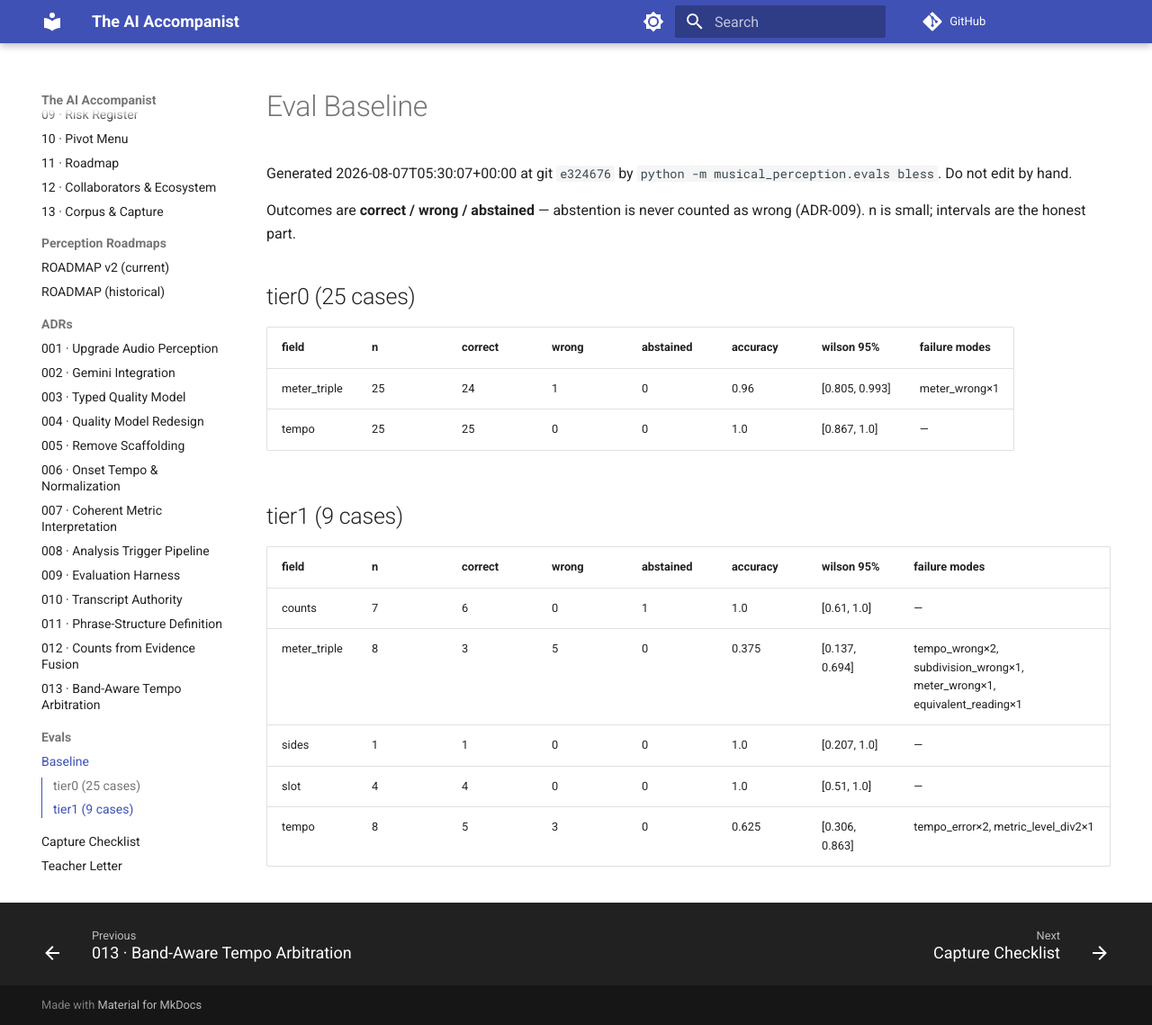
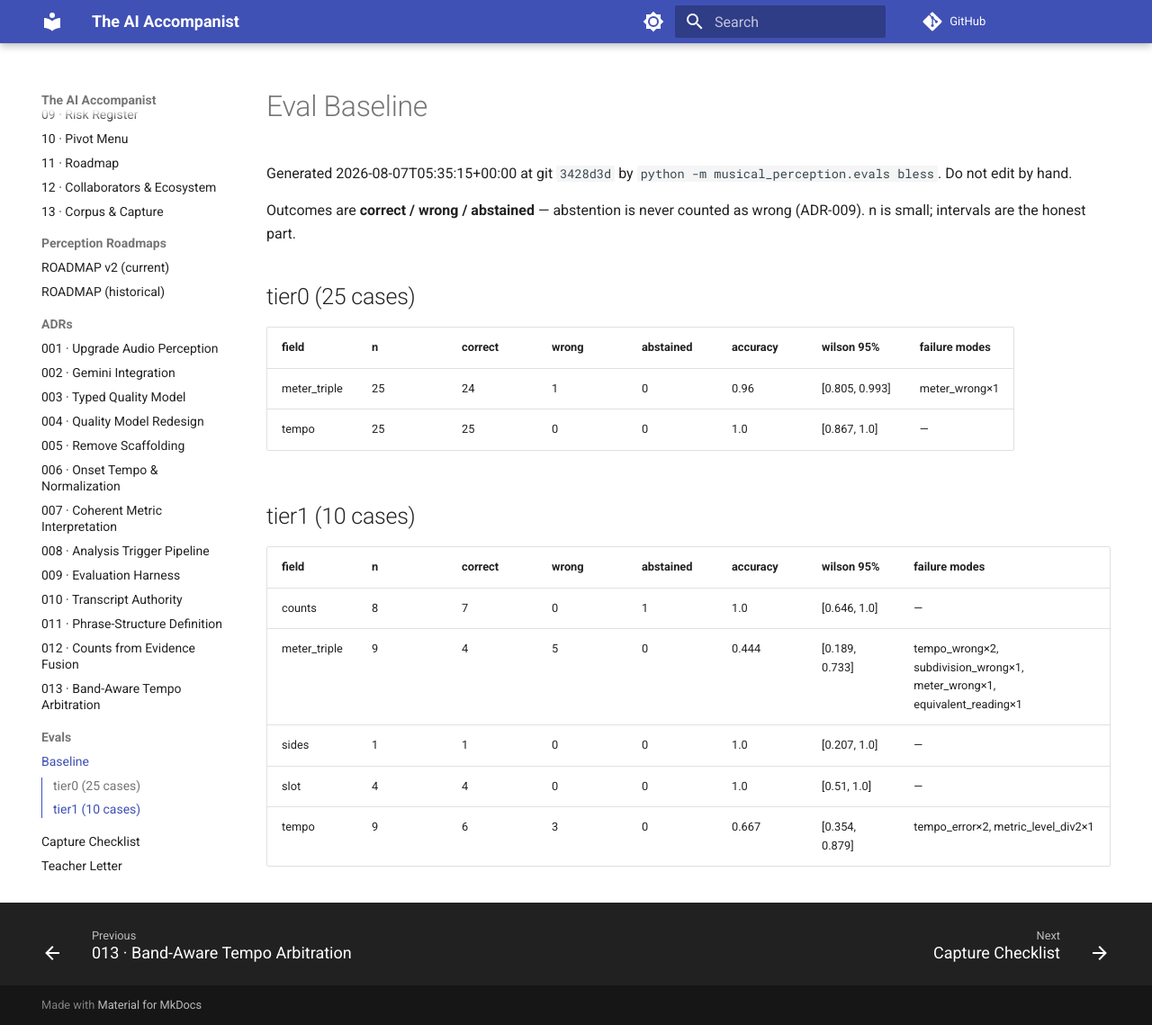
Before and after one commit to ben-juodvalkis/musical-perception, an MkDocs documentation site: the page built from docs/evals/baseline.md, in a window 1280 px wide and 1139 px high. Shown: the whole window at 90% size. Built offline with MkDocs 1.6.1 and Material for MkDocs 9.7.7, drawn with Linux system fonts in a browser that asks for light colours; comment, search, counter and statistics services are not loaded.

Commit message:
feat: rig clip 3 (4/4 control) — first fully green real-audio row
102.3 vs 104 (1.6%, 94% conf), 4/4, 8 counts, subdivision none — every
pinned field correct. As the control for clip 4: plain delivery lands
within 2% like clips 1-2, proving the 6/8 tempo miss was accent-induced
agogics, which pins the justification for a dominant-cluster IOI change
in rhythm.py (next eval-gated candidate).

Co-Authored-By: Claude Fable 5 <noreply@anthropic.com>

```diff
--- a/docs/evals/baseline.md
+++ b/docs/evals/baseline.md
@@ -1,6 +1,6 @@
 # Eval Baseline
 
-Generated 2026-08-07T05:30:07+00:00 at git `e324676` by `python -m musical_perception.evals bless`. Do not edit by hand.
+Generated 2026-08-07T05:35:15+00:00 at git `3428d3d` by `python -m musical_perception.evals bless`. Do not edit by hand.
 
 Outcomes are **correct / wrong / abstained** — abstention is never
 counted as wrong (ADR-009). n is small; intervals are the honest part.
@@ -12,12 +12,12 @@ counted as wrong (ADR-009). n is small; intervals are the honest part.
 | meter_triple | 25 | 24 | 1 | 0 | 0.96 | [0.805, 0.993] | meter_wrong×1 |
 | tempo | 25 | 25 | 0 | 0 | 1.0 | [0.867, 1.0] | — |
 
-## tier1 (9 cases)
+## tier1 (10 cases)
 
 | field | n | correct | wrong | abstained | accuracy | wilson 95% | failure modes |
 |---|---|---|---|---|---|---|---|
-| counts | 7 | 6 | 0 | 1 | 1.0 | [0.61, 1.0] | — |
-| meter_triple | 8 | 3 | 5 | 0 | 0.375 | [0.137, 0.694] | tempo_wrong×2, subdivision_wrong×1, meter_wrong×1, equivalent_reading×1 |
+| counts | 8 | 7 | 0 | 1 | 1.0 | [0.646, 1.0] | — |
+| meter_triple | 9 | 4 | 5 | 0 | 0.444 | [0.189, 0.733] | tempo_wrong×2, subdivision_wrong×1, meter_wrong×1, equivalent_reading×1 |
 | sides | 1 | 1 | 0 | 0 | 1.0 | [0.207, 1.0] | — |
 | slot | 4 | 4 | 0 | 0 | 1.0 | [0.51, 1.0] | — |
-| tempo | 8 | 5 | 3 | 0 | 0.625 | [0.306, 0.863] | tempo_error×2, metric_level_div2×1 |
+| tempo | 9 | 6 | 3 | 0 | 0.667 | [0.354, 0.879] | tempo_error×2, metric_level_div2×1 |
```
Also changed, not shown: 6 other files.
